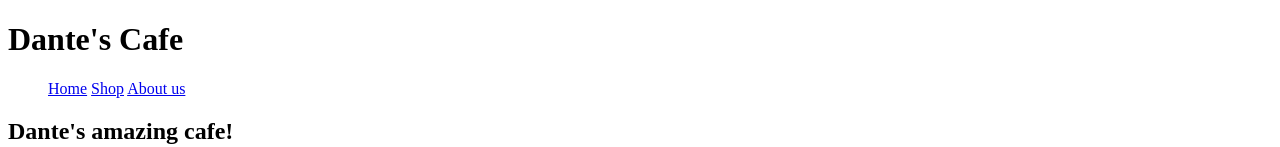
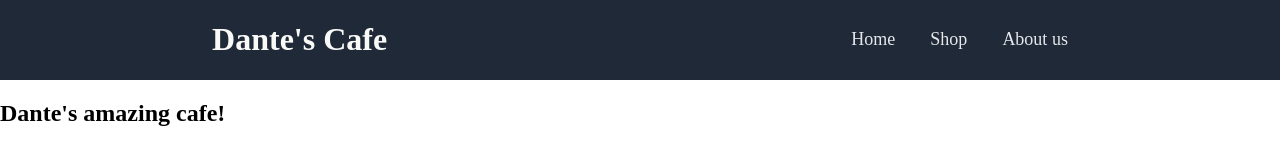
Before and after one commit to Horrent/Website-Project, a plain HTML site: page index.html in a window 1280 px wide. Shown: the top 147 px of the page. Drawn offline with Linux system fonts and the light colour scheme.

Commit message:
Css drafted, header functional

```diff
--- a/index.html
+++ b/index.html
@@ -4,6 +4,7 @@
     <meta charset="UTF-8">
     <meta http-equiv="X-UA-Compatible" content="IE=edge">
     <meta name="viewport" content="width=device-width, initial-scale=1.0">
+    <link rel="stylesheet" href="style.css">
     <title>Dante's Cafe</title>
 </head>
 <body>
@@ -11,9 +12,9 @@
         <div class="header">
             <h1>Dante's Cafe</h1>
             <ul>
-                <a href="#" rel="about">Home</a>
-                <a href="#" rel="about">Shop</a>
-                <a href="#" rel="about">About us</a>
+                <li><a href="#" rel="about">Home</a></li>
+                <li><a href="#" rel="about">Shop</a></li>
+                <li><a href="#" rel="about">About us</a></li>
             </ul>
         </div>
         <div class="first">
--- a/style.css
+++ b/style.css
@@ -0,0 +1,28 @@
+body {
+    display: flex;
+    height: 100vh;
+    flex-direction: column;
+    margin: 0;
+}
+
+.container {
+
+}
+
+
+.header {
+    background-color: #1F2937;
+    color: #F9FAF8;
+    justify-content: space-around;
+    display: flex;
+    align-items: center;
+}
+ul,
+a {
+    display: flex;
+    text-decoration: none;
+    list-style: none;
+    color: #E5E7EB;
+    font-size: 18px;
+    gap: 35px;
+}
```
